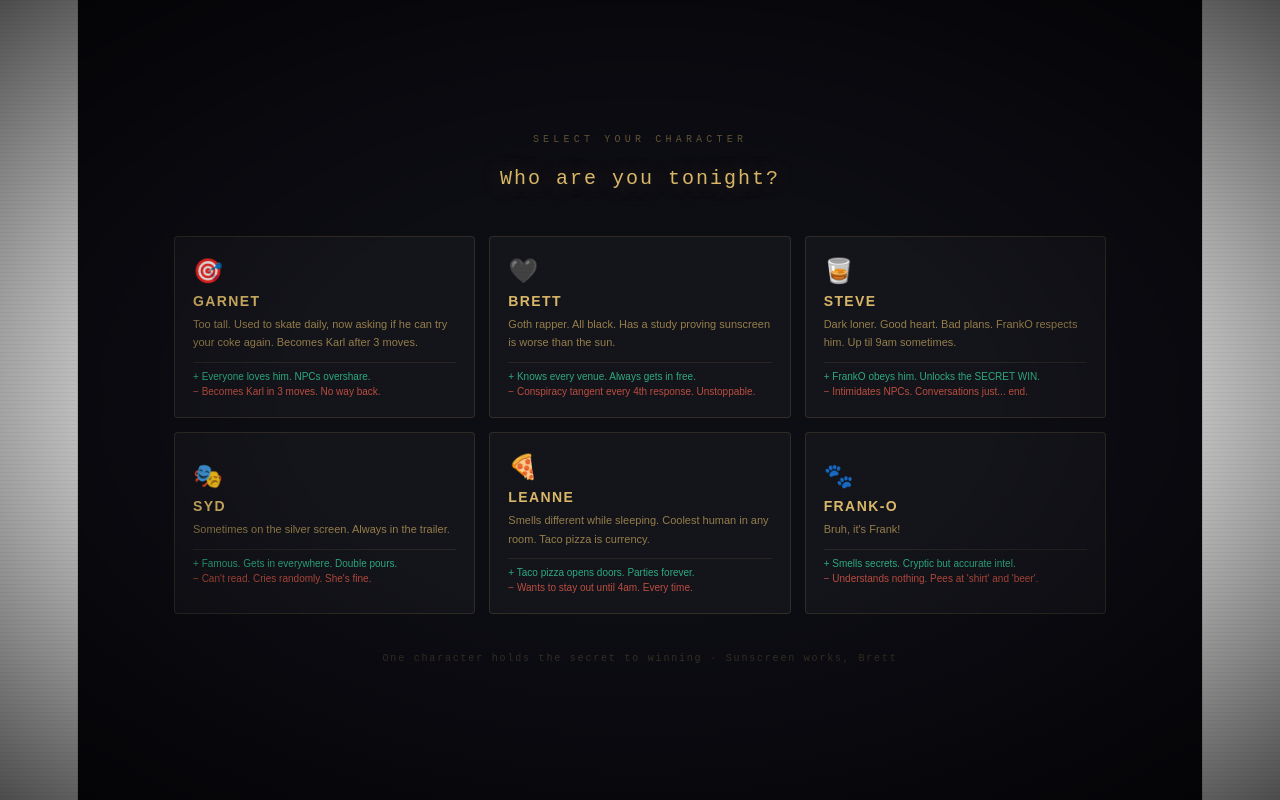
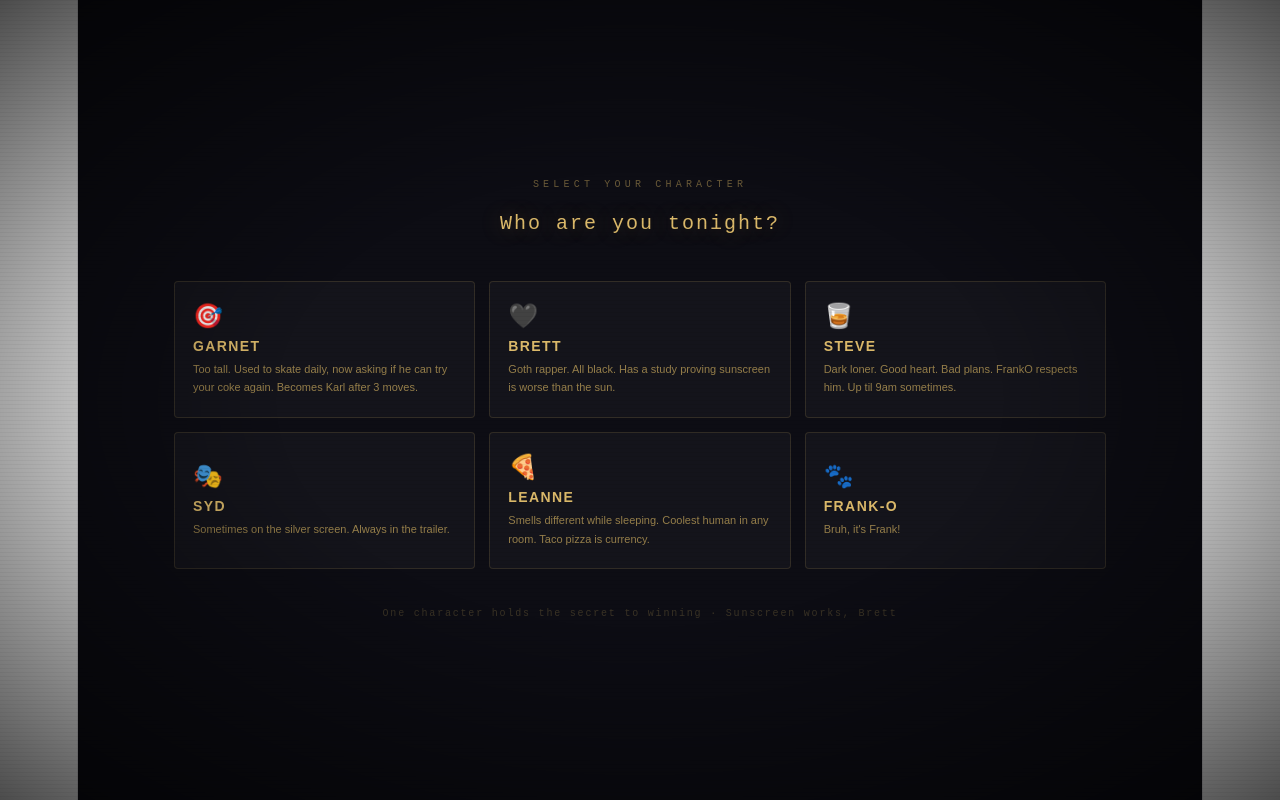
Before and after one commit to GarnoBird/DownTownEastSide, a React (Vite) app: page / in a window 1280 px wide. Both pictures are taken after a click on the button "PRESS START". Built offline with nearby package versions, Linux system fonts and the light colour scheme.

Commit message:
hide character pros and cons from select screen

```diff
--- a/src/App.jsx
+++ b/src/App.jsx
@@ -351,11 +351,7 @@ function CharSelect({ characters, onSelect, hoveredChar, setHoveredChar }) {
               style={{ background: isHov ? `rgba(${rgb},0.09)` : "rgba(255,255,255,0.03)", border: `1px solid ${isHov ? char.color : "rgba(220,185,100,0.15)"}`, borderRadius: "4px", padding: "20px 18px", cursor: "pointer", textAlign: "left", transition: "all 0.22s", animation: `cardIn 0.5s ease ${i * 0.07}s both`, boxShadow: isHov ? `0 0 28px rgba(${rgb},0.15)` : "none" }}>
               <div style={{ fontSize: "24px", marginBottom: "8px" }}>{char.emoji}</div>
               <div style={{ color: isHov ? char.color : "#dbb96a", fontSize: "14px", fontWeight: "bold", letterSpacing: "0.1em", marginBottom: "6px", transition: "color 0.2s" }}>{char.name.toUpperCase()}</div>
-              <div style={{ color: "rgba(220,185,100,0.65)", fontSize: "11px", lineHeight: "1.7", marginBottom: "10px" }}>{char.desc}</div>
-              <div style={{ borderTop: "1px solid rgba(220,185,100,0.1)", paddingTop: "8px", display: "flex", flexDirection: "column", gap: "4px" }}>
-                <div style={{ fontSize: "10px", color: "#34d399", opacity: 0.8 }}>+ {char.plus}</div>
-                <div style={{ fontSize: "10px", color: "#e85d4a", opacity: 0.8 }}>− {char.minus}</div>
-              </div>
+              <div style={{ color: "rgba(220,185,100,0.65)", fontSize: "11px", lineHeight: "1.7" }}>{char.desc}</div>
             </button>
           );
         })}
```
